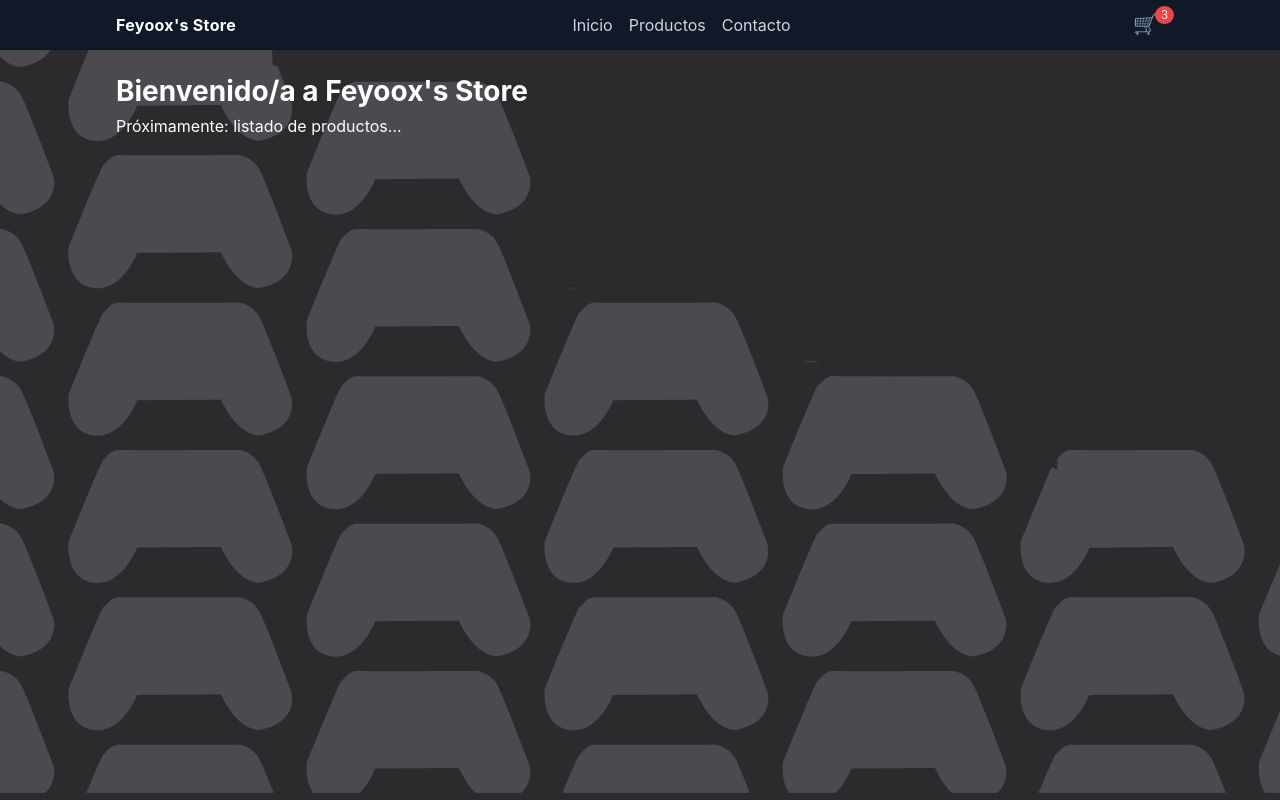
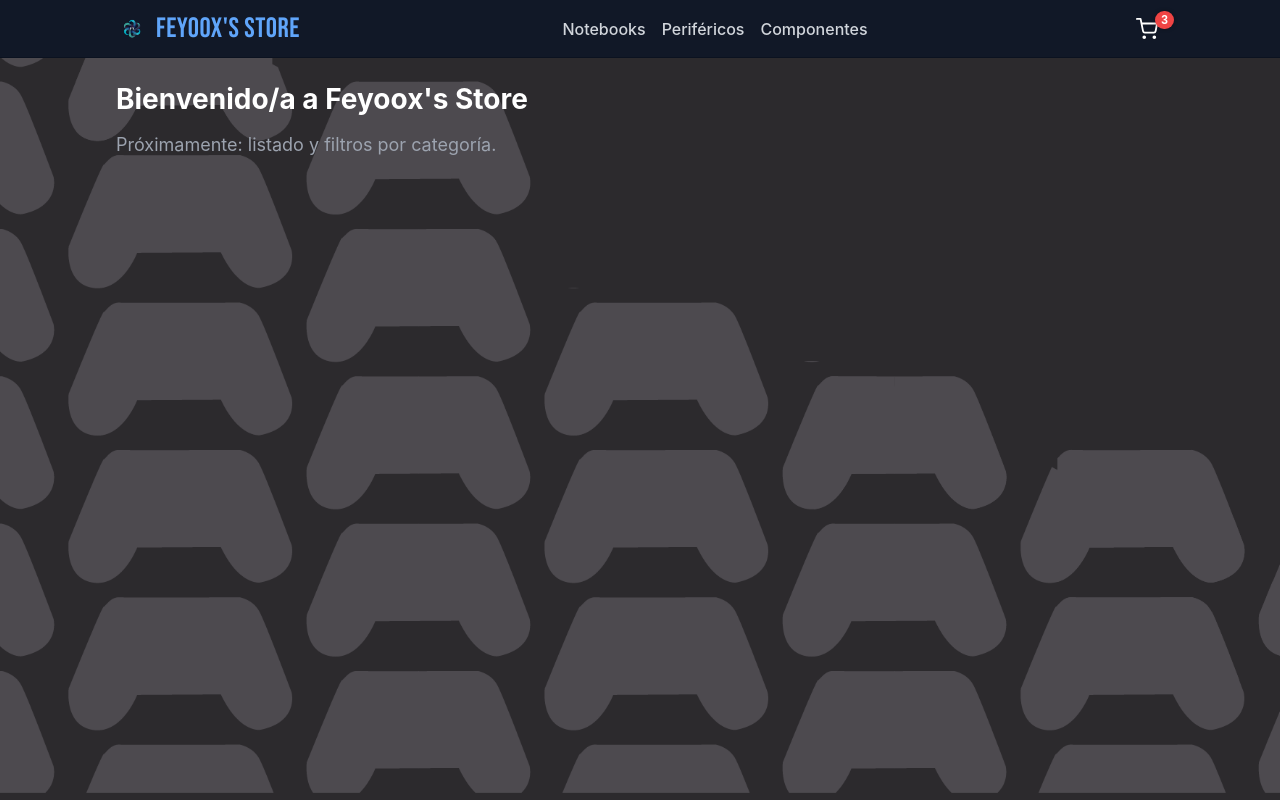
Before and after one commit to FedericoGalera/GaleraCursoReactJS, a React (Vite) app: page / in a window 1280 px wide. Built offline with nearby package versions, Linux system fonts and the light colour scheme.

Commit message:
NavBar con categorías reales + Router + CartWidget con react-icons + brand destacado

```diff
--- a/index.html
+++ b/index.html
@@ -1,10 +1,16 @@
 <!doctype html>
-<html lang="en">
+<html lang="es">
   <head>
     <meta charset="UTF-8" />
-    <link rel="icon" type="image/svg+xml" href="/vite.svg" />
     <meta name="viewport" content="width=device-width, initial-scale=1.0" />
     <title>Feyoox's Store</title>
+    <link rel="preconnect" href="https://fonts.googleapis.com" />
+    <link rel="preconnect" href="https://fonts.gstatic.com" crossorigin />
+    <link
+      href="https://fonts.googleapis.com/css2?family=Bebas+Neue&display=swap"
+      rel="stylesheet"
+    />
+    <link rel="shortcut icon" href="./public/logo.png" type="image/x-icon">
   </head>
   <body>
     <div id="root"></div>
--- a/package.json
+++ b/package.json
@@ -11,7 +11,9 @@
   },
   "dependencies": {
     "react": "^19.1.1",
-    "react-dom": "^19.1.1"
+    "react-dom": "^19.1.1",
+    "react-icons": "^5.5.0",
+    "react-router-dom": "^7.9.4"
   },
   "devDependencies": {
     "@eslint/js": "^9.36.0",
--- a/src/App.jsx
+++ b/src/App.jsx
@@ -1,3 +1,4 @@
+import { Routes, Route } from "react-router-dom";
 import NavBar from "./components/NavBar";
 import ItemListContainer from "./components/ItemListContainer";
 import "./index.css";
@@ -5,8 +6,17 @@ import "./index.css";
 export default function App() {
   return (
     <>
-      <NavBar brand="Feyoox's Store" />   {/* ← UNA sola */}
-      <ItemListContainer greeting="Bienvenido/a a Feyoox's Store" />
+      <NavBar brand="Feyoox's Store" />
+      <Routes>
+        <Route
+          path="/"
+          element={<ItemListContainer greeting="Bienvenido/a a Feyoox's Store" />}
+        />
+        <Route
+          path="/category/:categoryId"
+          element={<ItemListContainer greeting="Filtrando por categoría…" />}
+        />
+      </Routes>
     </>
   );
 }
--- a/src/components/CartWidget.jsx
+++ b/src/components/CartWidget.jsx
@@ -1,5 +1,6 @@
+import { FiShoppingCart } from "react-icons/fi";
+
 export default function CartWidget() {
-  // Burbuja con valor estático (requisito)
   const quantity = 3;
 
   return (
@@ -8,8 +9,7 @@ export default function CartWidget() {
       className="cart-btn"
       title="Carrito de compras"
     >
-      {/* Icono simple para evitar dependencias */}
-      <span className="cart-icon">🛒</span>
+      <FiShoppingCart className="cart-icon" />
       <span className="cart-badge">{quantity}</span>
     </button>
   );
--- a/src/components/ItemListContainer.jsx
+++ b/src/components/ItemListContainer.jsx
@@ -1,10 +1,20 @@
-// Recibe un string por props
+import { useParams } from "react-router-dom";
+
 export default function ItemListContainer({ greeting }) {
+  const { categoryId } = useParams();
+
   return (
     <main className="container">
       <h1 className="title">{greeting}</h1>
-      {/* Aquí en el futuro va el catálogo de productos */}
-      <p className="subtitle">Próximamente: listado de productos…</p>
+      {categoryId ? (
+        <p className="subtitle">
+          Categoría seleccionada → <strong>{categoryId}</strong>
+        </p>
+      ) : (
+        <p className="subtitle">
+          Próximamente: listado y filtros por categoría.
+        </p>
+      )}
     </main>
   );
 }
--- a/src/components/NavBar.jsx
+++ b/src/components/NavBar.jsx
@@ -1,22 +1,37 @@
+import { NavLink, Link } from "react-router-dom";
 import CartWidget from "./CartWidget";
 
-export default function NavBar() {
+const CATEGORIES = [
+  { id: "notebooks", label: "Notebooks" },
+  { id: "perifericos", label: "Periféricos" },
+  { id: "componentes", label: "Componentes" },
+];
+
+export default function NavBar({ brand = "Feyoox's Store" }) {
   return (
     <header className="navbar">
       <div className="nav-inner">
-        {/* Brand / Logo */}
-        <a className="brand" href="/">
-          Feyoox's Store
-        </a>
+<Link className="brand" to="/" aria-label={brand}>
+  <img
+    src="/logo.png"
+    alt={brand}
+    className="brand-logo"
+  />
+  <span className="brand-text">{brand}</span>
+</Link>
 
-        {/* Enlaces de navegación (categorías) */}
         <nav className="nav-links">
-          <a href="#" className="nav-link">Inicio</a>
-          <a href="#" className="nav-link">Productos</a>
-          <a href="#" className="nav-link">Contacto</a>
+          {CATEGORIES.map((c) => (
+            <NavLink
+              key={c.id}
+              to={`/category/${c.id}`}
+              className={({ isActive }) => `nav-link${isActive ? " active" : ""}`}
+            >
+              {c.label}
+            </NavLink>
+          ))}
         </nav>
 
-        {/* CartWidget se renderiza dentro de NavBar (requisito) */}
         <CartWidget />
       </div>
     </header>
--- a/src/index.css
+++ b/src/index.css
@@ -1,67 +1,132 @@
+/* === ESTRUCTURA BASE === */
 :root {
   font-family: Inter, system-ui, Avenir, Helvetica, Arial, sans-serif;
 }
 
-* { box-sizing: border-box; }
+* {
+  box-sizing: border-box;
+}
 
-body { margin: 0; background: #fafafa; color: #ffffff; }
+body {
+  margin: 0;
+  background: #0b1220;
+  color: #e5e7eb;
+}
 
-/* Navbar */
+/* === NAVBAR === */
 .navbar {
   position: sticky;
   top: 0;
-  background: #111827;       /* gris oscuro */
+  background: #111827;
   color: #fff;
   border-bottom: 1px solid #0b1220;
+  z-index: 10;
 }
+
 .nav-inner {
   max-width: 1080px;
   margin: 0 auto;
   padding: 12px 16px;
   display: flex;
   align-items: center;
-  gap: 16px;
   justify-content: space-between;
 }
+
 .brand {
-  font-weight: 700;
+  display: flex;
+  align-items: center;
+  gap: 8px;
   text-decoration: none;
+  font-family: "Bebas Neue", sans-serif;
+  font-size: 28px;
+  color: #60a5fa;
+  letter-spacing: 0.5px;
+}
+
+.brand-logo {
+  height: 32px;
+  width: auto;
+  display: block;
+}
+
+.brand-text {
+  color: #60a5fa;
+}
+
+.brand:hover {
+  opacity: 0.85;
+}
+
+.nav-links {
+  display: flex;
+  gap: 16px;
+}
+
+.nav-link {
+  color: #d1d5db;
+  text-decoration: none;
+  font-weight: 500;
+  transition: color 0.2s ease;
+}
+
+.nav-link.active,
+.nav-link:hover {
   color: #fff;
-  letter-spacing: 0.3px;
 }
-.nav-links { display: flex; gap: 16px; }
-.nav-link { color: #d1d5db; text-decoration: none; }
-.nav-link:hover { color: #fff; }
 
-/* CartWidget */
+/* === CARTWIDGET === */
 .cart-btn {
   position: relative;
   background: transparent;
-  border: 0;
+  border: none;
   cursor: pointer;
-  font-size: 20px;
   color: #fff;
+  display: flex;
+  align-items: center;
+  justify-content: center;
+  transition: transform 0.2s ease, color 0.2s ease;
 }
-.cart-icon { line-height: 1; }
+
+.cart-btn:hover {
+  transform: scale(1.1);
+  color: #60a5fa;
+}
+
+.cart-icon {
+  font-size: 22px;
+  line-height: 1;
+}
+
 .cart-badge {
   position: absolute;
   top: -6px;
   right: -10px;
   font-size: 12px;
-  background: #ef4444; /* rojo */
-  color: white;
+  font-weight: 600;
+  background: #ef4444;
+  color: #fff;
   border-radius: 999px;
   padding: 2px 6px;
+  box-shadow: 0 0 4px rgba(0, 0, 0, 0.3);
 }
 
-/* Contenedor principal */
+/* === CONTENEDOR PRINCIPAL === */
 .container {
   max-width: 1080px;
   margin: 24px auto;
   padding: 0 16px;
 }
-.title { margin: 0 0 8px; font-size: 28px; }
-.subtitle { margin: 0; color: #ffffff; }
+
+.title {
+  font-size: 28px;
+  color: #fff;
+  margin-bottom: 8px;
+}
+
+.subtitle {
+  font-size: 18px;
+  color: #9ca3af;
+}
 
 body {
   background: url("/fondo.png") center/cover fixed no-repeat;
--- a/src/main.jsx
+++ b/src/main.jsx
@@ -1,9 +1,12 @@
 import React from "react";
 import ReactDOM from "react-dom/client";
+import { BrowserRouter } from "react-router-dom";
 import App from "./App.jsx";
 
 ReactDOM.createRoot(document.getElementById("root")).render(
   <React.StrictMode>
-    <App />
+    <BrowserRouter>
+      <App />
+    </BrowserRouter>
   </React.StrictMode>
 );
```
Also changed, not shown: public/logo.png (added), 1 other file (tests, documents, lock files or other folders).
